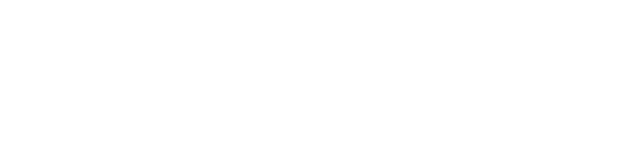
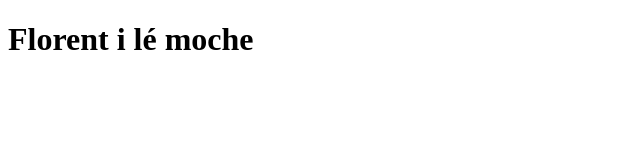
Before and after one commit to Ninja-Jambon/ninja_jambon.github.io, a plain HTML site: page index.html in a window 1280 px wide. Shown: the whole page, without its empty margins (0-640 px from the left). Drawn offline with Linux system fonts and the light colour scheme.

Commit message:
Update index.html

```diff
--- a/index.html
+++ b/index.html
@@ -7,6 +7,6 @@
     <title>Cookie t'a peurs</title>
 </head>
 <body>
-
+    <h1>Florent i lé moche</h1>
 </body>
 </html>
```
